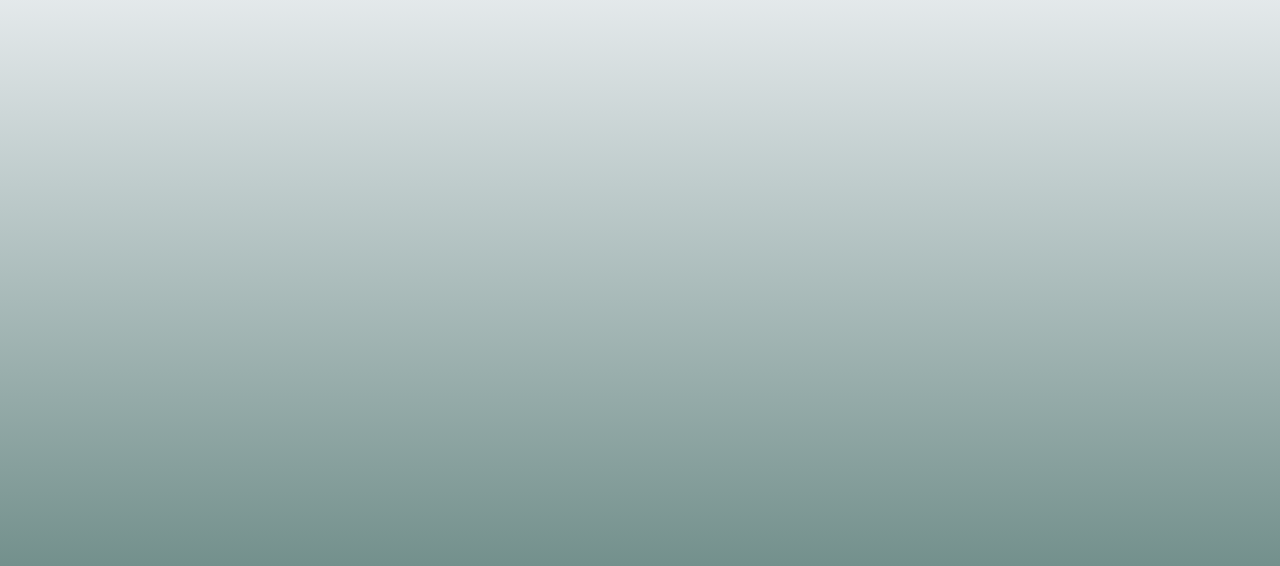
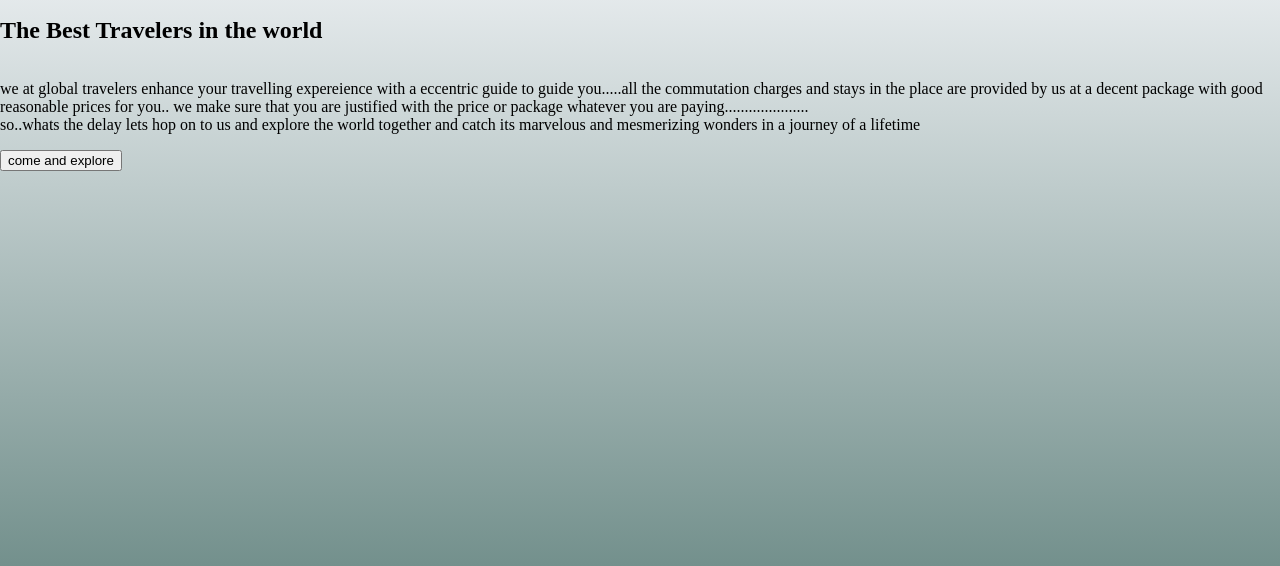
Before and after one commit to tarunmahi/wtproject, a plain HTML site: page index.html in a window 1280 px wide. Shown: the part 112-678 px from the top of the page. Drawn offline with Linux system fonts and the light colour scheme; a web font is replaced by a local one.

Commit message:
added home

```diff
--- a/index.html
+++ b/index.html
@@ -24,6 +24,25 @@
                     <li><a href="profile.html">Profile</a></li>
                 </ul>
             </nav>
+            <section>
+                <div class="container" >
+                    <h2>The <span class="best">Best Travelers</span> in the world</h2>
+                    <div class="text">
+                    <p class="text-p">we at global travelers enhance your travelling expereience
+                        with a eccentric guide to guide you.....all the commutation charges
+                        and stays in the place are provided by us at a decent package with
+                        good reasonable
+                        prices for you..
+                        we make sure that you are justified with the price
+                        or package whatever you are paying.....................
+                        <br/>so..whats the delay lets hop on to us and explore the
+                        world together and catch its marvelous and
+                        mesmerizing wonders in a journey of a lifetime</p>
+
+                    </div>
+                </div>
+                <button class="explore" onclick={goto(packages.html)}>come and explore </button>
+            </section>
             <footer class="footer">
                 <nav class="footer_icons">
                     <img src="./icons/1217141_fb_icon.png">
```
